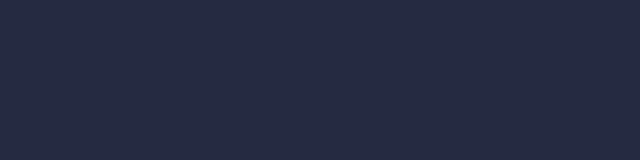
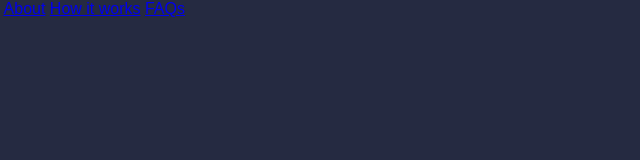
Before and after one commit to MigzRuiz/GlassOff, a website: page index.html in a window 1280 px wide. Shown: the whole page, without its empty margins (0-640 px from the left). Drawn offline with Linux system fonts and the light colour scheme.

Commit message:
Saving all new files

```diff
--- a/index.html
+++ b/index.html
@@ -9,5 +9,31 @@
 </head>
 <body>
 
+    <!--Done! - User Story #1: My product landing page should have a header element with a corresponding id="header".
+        User Story #2: I can see an image within the header element with a corresponding id="header-img". A company logo would make a good image here.
+        User Story #3: Within the #header element I can see a nav element with a corresponding id="nav-bar".
+        User Story #4: I can see at least three clickable elements inside the nav element, each with the class nav-link.
+        User Story #5: When I click a .nav-link button in the nav element, I am taken to the corresponding section of the landing page.
+        User Story #6: I can watch an embedded product video with id="video".
+        User Story #7: My landing page has a form element with a corresponding id="form".
+        User Story #8: Within the form, there is an input field with id="email" where I can enter an email address.
+        User Story #9: The #email input field should have placeholder text to let the user know what the field is for.
+        User Story #10: The #email input field uses HTML5 validation to confirm that the entered text is an email address.
+        User Story #11: Within the form, there is a submit input with a corresponding id="submit".
+        User Story #12: When I click the #submit element, the email is submitted to a static page (use this mock URL: https://www.freecodecamp.com/email-submit) that confirms the email address was entered and that it posted successfully.
+        User Story #13: The navbar should always be at the top of the viewport.
+        User Story #14: My product landing page should have at least one media query.
+        User Story #15: My product landing page should utilize CSS flexbox at least once.-->
+
+    <header id="header" class="header">
+        <nav class="navbar">
+            <img src="img/" alt="">
+            <a href="#" class="navbar__items navbar__items-about">About</a>
+            <a href="#" class="navbar__items navbar__items-works">How it works</a>
+            <a href="#" class="navbar__items navbar__items-FAQs">FAQs</a>
+        </nav>
+    </header>
+
+
 </body>
 </html>
```
